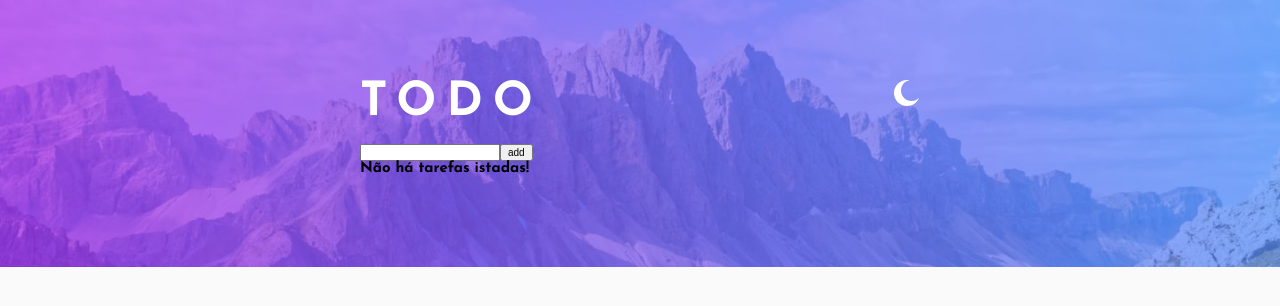
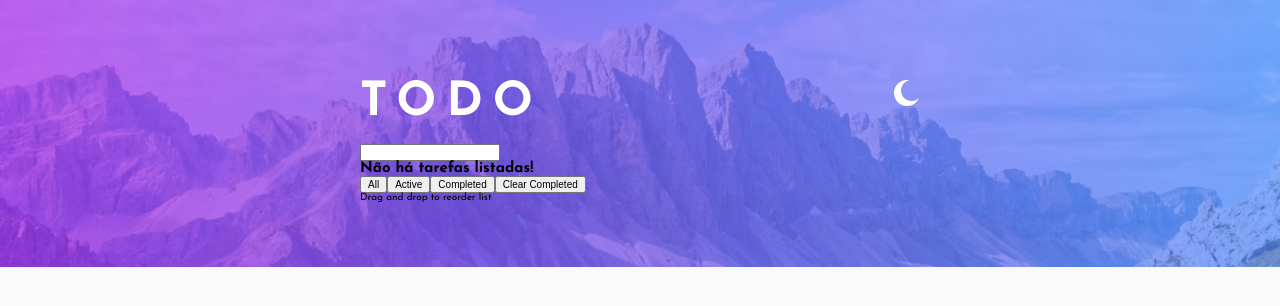
Before and after one commit to Richard-Passos/todo-list-next-app, a Next.js app: page / in a window 1280 px wide. Shown: the top 306 px of the page. Built offline with nearby package versions, Linux system fonts and the light colour scheme.

Commit message:
testing code6

```diff
--- a/src/components/form/Form.jsx
+++ b/src/components/form/Form.jsx
@@ -1,4 +1,17 @@
-export default function Form() {
-  use;
-  return <></>;
+import { useRef } from "react";
+
+export default function Form({ dispatch }) {
+  const input = useRef();
+
+  return (
+    <form
+      onSubmit={(e) => {
+        e.preventDefault();
+        dispatch({ type: "add-task", payload: input.current.value });
+        input.current.value = "";
+      }}
+    >
+      <input type="search" ref={input} />
+    </form>
+  );
 }
--- a/src/components/list/List.jsx
+++ b/src/components/list/List.jsx
@@ -1,3 +1,59 @@
-export default function List() {
-  return <></>;
+import { useState } from "react";
+import { Container } from "./List.style";
+
+export default function List({ state, dispatch }) {
+  const [disable, setDisable] = useState(null); // will disable based on task.IsCompleted
+
+  return (
+    <Container>
+      {!state.tasks.length ? (
+        <h2 className="no-tasks">Não há tarefas listadas!</h2>
+      ) : (
+        state.tasks.map((task, i) => (
+          <div
+            className={task.isCompleted === disable ? `disable` : ""}
+            key={`key-taskRow-${i}`}
+          >
+            <label
+              htmlFor={`checkTask-${i}`}
+              onClick={() =>
+                dispatch({ type: "toggle-isCompleted", payload: i })
+              }
+              key={`key-taskLabel-${i}`}
+            >
+              <input
+                type="checkbox"
+                id={`checkTask-${i}`}
+                key={`key-taskToggle-${i}`}
+              />
+
+              <p
+                className={task.isCompleted ? "task-completed" : ""}
+                key={`key-taskName-${i}`}
+              >
+                {task.name}
+              </p>
+            </label>
+
+            <span
+              onClick={() => dispatch({ type: "remove-task", payload: i })}
+              key={`key-taskRemove-${i}`}
+            >
+              X
+            </span>
+          </div>
+        ))
+      )}
+
+      <div>
+        <p>{/* itens left */}</p>
+
+        <button onClick={() => setDisable(null)}>All</button>
+        <button onClick={() => setDisable(true)}>Active</button>
+        <button onClick={() => setDisable(false)}>Completed</button>
+
+        <button>Clear Completed</button>
+      </div>
+    </Container>
+  );
 }
--- a/src/components/list/List.style.js
+++ b/src/components/list/List.style.js
@@ -1,3 +1,7 @@
 import styled from "styled-components";
 
-export const Container = styled.div``;
+export const Container = styled.div`
+  .disable {
+    display: none !important;
+  }
+`;
--- a/src/components/todo/Todo.jsx
+++ b/src/components/todo/Todo.jsx
@@ -1,56 +1,18 @@
-import { useReducer, useRef } from "react";
+import { useReducer } from "react";
+import { Form } from "../form";
+import { List } from "../list";
 import { Container } from "./Todo.style";
 
 export default function Todo() {
   const [state, dispatch] = useReducer(reducer, { tasks: [] });
-  const input = useRef();
 
   return (
     <Container>
-      <form>
-        <input ref={input} />
+      <Form dispatch={dispatch} />
 
-        <button
-          onClick={(e) => {
-            e.preventDefault();
-            dispatch({ type: "add-task", payload: input.current.value });
-            input.current.value = "";
-          }}
-        >
-          add
-        </button>
-      </form>
+      <List state={state} dispatch={dispatch} />
 
-      {!state.tasks.length ? (
-        <h2 className="no-tasks">Não há tarefas istadas!</h2>
-      ) : (
-        state.tasks.map((task, i) => (
-          <div key={`key-taskRow-${i}`}>
-            <button
-              onClick={() =>
-                dispatch({ type: "toggle-isCompleted", payload: i })
-              }
-              key={`key-btnToggle-${i}`}
-            >
-              completed
-            </button>
-
-            <p
-              className={task.isCompleted ? "task-completed" : ""}
-              key={`key-taskName-${i}`}
-            >
-              {task.name}
-            </p>
-
-            <button
-              onClick={() => dispatch({ type: "remove-task", payload: i })}
-              key={`key-btnRemove-${i}`}
-            >
-              remove
-            </button>
-          </div>
-        ))
-      )}
+      <p className="d&d-message">Drag and drop to reorder list</p>
     </Container>
   );
 }
```
